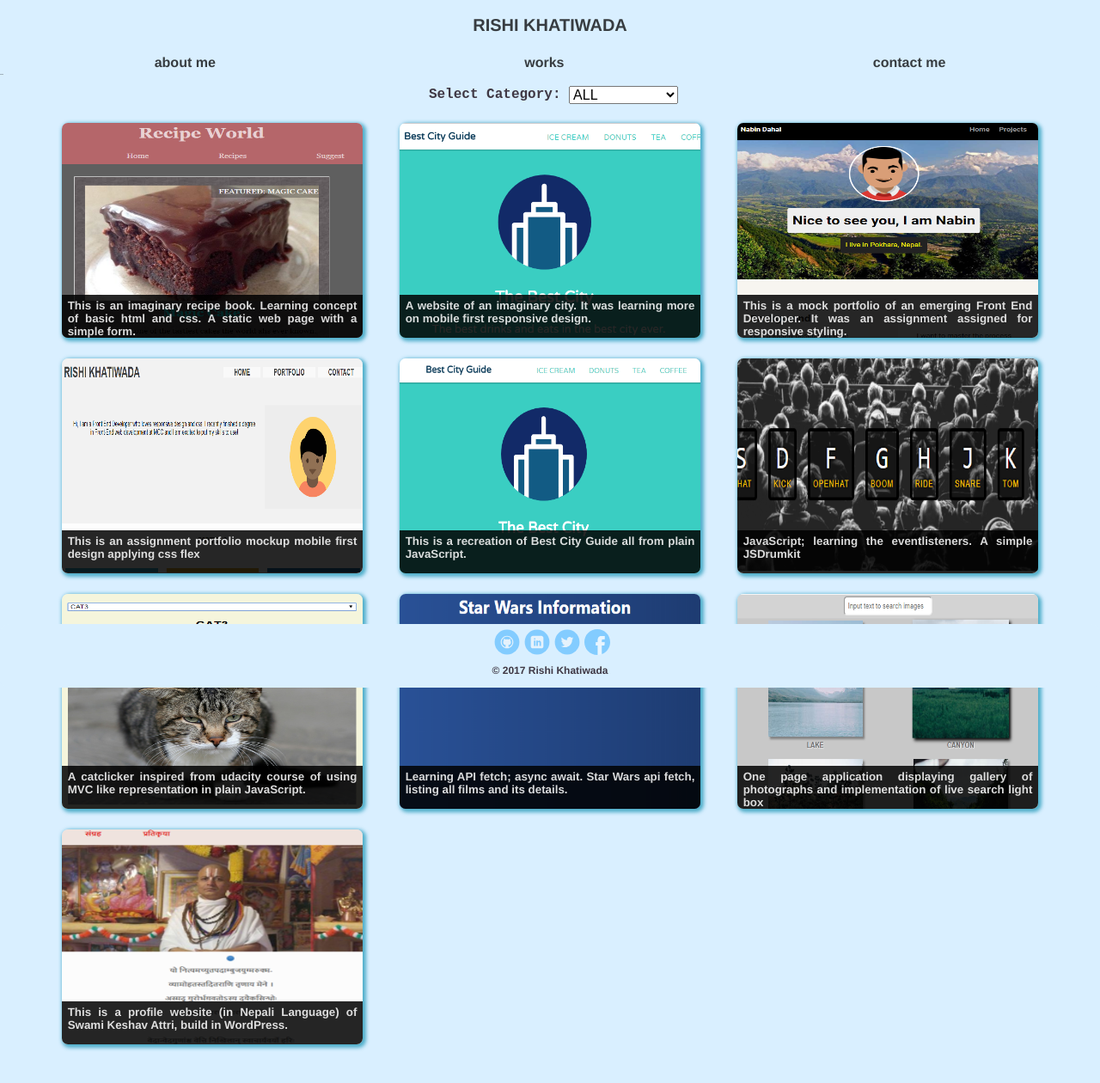
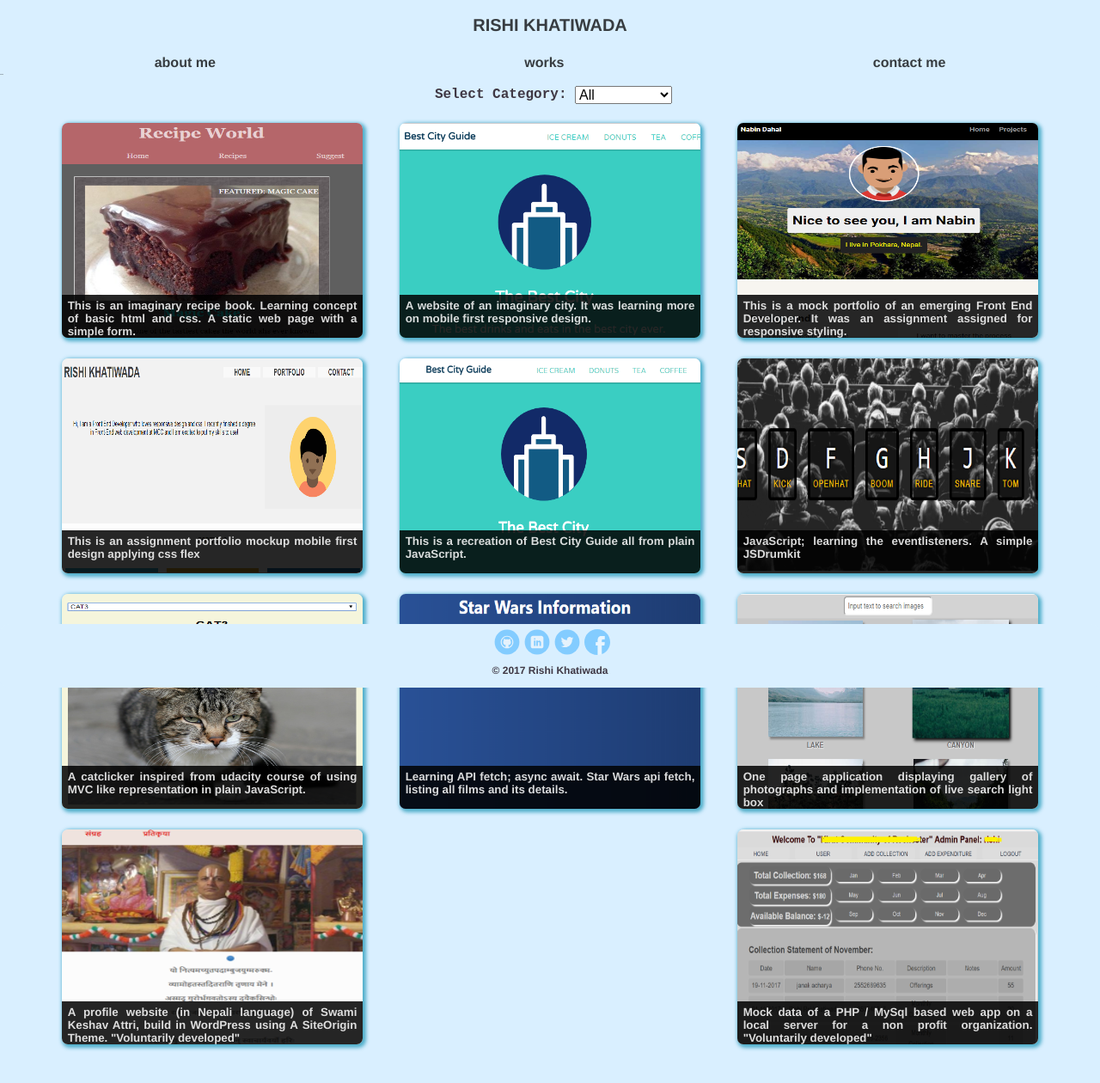
Before and after one commit to rsi2940/portfolio, an Angular app: page /works in a window 1280 px wide. Shown: the top 1260 px of the page at 86% size. Built offline with nearby package versions, Linux system fonts and the light colour scheme.

Commit message:
added php project in portfolio

```diff
--- a/src/app/works/works.component.html
+++ b/src/app/works/works.component.html
@@ -3,10 +3,11 @@
 <select (change)="select($event)"
         name="options"
         id="options">
-  <option value="all">ALL</option>
+  <option value="all">All</option>
   <option value="hc">HTML/CSS </option>
-  <option value="js">JAVASCRIPT</option>
-  <option value="wp">WORDPRESS</option>
+  <option value="js">JavaScript</option>
+  <option value="wp">WordPress</option>
+  <option value="psql">PHP/MySQL</option>
 </select></pre>
 <div class="container">
 
@@ -172,4 +173,21 @@
     </a>
   </div>
 
+  <div *ngIf="phpmysql"
+       class="portfolio">
+    <a>
+      <div class="kirat">
+        <img [src]="kirat"
+             [alt]="kiratAlt"
+             (mouseover)="kiratCh()"
+             (mouseout)="setUrl()">
+        <div class="altP">
+          <p>
+            {{kiratAlt}}
+          </p>
+        </div>
+      </div>
+    </a>
+  </div>
+
 </div>
--- a/src/app/works/works.component.ts
+++ b/src/app/works/works.component.ts
@@ -16,6 +16,7 @@ export class WorksComponent implements OnInit {
   apifetch: string;
   lightbox: string;
   dadsprofile: string;
+  kirat: string;
 
   magiccakeAlt: string;
   mockprofileAlt: string;
@@ -27,12 +28,14 @@ export class WorksComponent implements OnInit {
   apifetchAlt: string;
   lightboxAlt: string;
   dadsprofileAlt: string;
+  kiratAlt: string;
 
   // selection: string;
 
   htmlcss: boolean;
   js: boolean;
   wordpress: boolean;
+  phpmysql: boolean;
 
   constructor() {}
 
@@ -45,21 +48,31 @@ export class WorksComponent implements OnInit {
     this.htmlcss = true;
     this.js = true;
     this.wordpress = true;
+    this.phpmysql = true;
   }
   setHC() {
     this.htmlcss = true;
     this.js = false;
     this.wordpress = false;
+    this.phpmysql = false;
   }
   setJS() {
     this.htmlcss = false;
     this.js = true;
     this.wordpress = false;
+    this.phpmysql = false;
   }
   setWP() {
     this.htmlcss = false;
     this.js = false;
     this.wordpress = true;
+    this.phpmysql = false;
+  }
+  setPSql() {
+    this.htmlcss = false;
+    this.js = false;
+    this.wordpress = true;
+    this.phpmysql = true;
   }
   setUrl() {
     this.magiccake = '../../assets/image/works/magiccake.bmp';
@@ -72,6 +85,7 @@ export class WorksComponent implements OnInit {
     this.apifetch = '../../assets/image/works/apifetchjs.png';
     this.lightbox = '../../assets/image/works/lightbox.png';
     this.dadsprofile = '../../assets/image/works/keshavattri.png';
+    this.kirat = '../../assets/image/works/phpmysql.png';
   }
   setAlt() {
     this.magiccakeAlt =
@@ -93,7 +107,9 @@ export class WorksComponent implements OnInit {
     this.lightboxAlt =
       'One page application displaying gallery of photographs and implementation of live search light box';
     this.dadsprofileAlt =
-      'This is a profile website (in Nepali Language) of Swami Keshav Attri, build in WordPress.';
+      'A profile website (in Nepali language) of Swami Keshav Attri, build in WordPress using A SiteOrigin Theme. "Voluntarily developed"';
+    this.kiratAlt =
+      'Mock data of a PHP / MySql based web app on a local server for a non profit organization. "Voluntarily developed"';
   }
 
   magiccakeCh() {
@@ -126,6 +142,9 @@ export class WorksComponent implements OnInit {
   dadsprofileCh() {
     this.dadsprofile = '../../assets/image/works/keshavattri2.png';
   }
+  kiratCh() {
+    this.kirat = '../../assets/image/works/phpmysql2.png';
+  }
 
   select(selection) {
     selection = selection.target.value;
@@ -137,6 +156,8 @@ export class WorksComponent implements OnInit {
       this.setJS();
     } else if (selection === 'wp') {
       this.setWP();
+    } else if (selection === 'psql') {
+      this.setPSql();
     }
     // console.log(selection.target.value);
   }
```
Also changed, not shown: src/assets/image/works/phpmysql.png (added), src/assets/image/works/phpmysql2.png (added).
